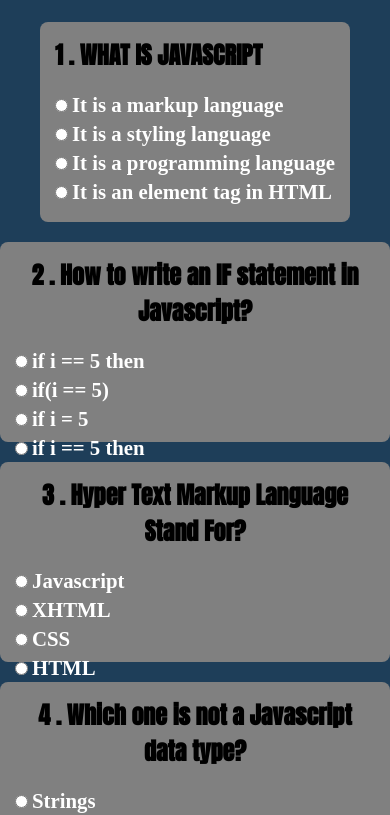
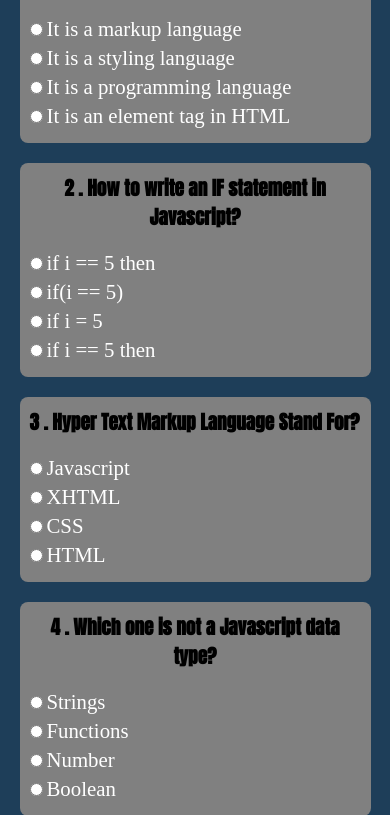
Before and after one commit to Zavi254/Javascript-Form_Test, a plain HTML site: page quiz_Board.html in a window 390 px wide. Shown: the part 104-919 px from the top of the page. Drawn offline with Linux system fonts and the light colour scheme.

Commit message:
Edited the forms for the mobile device design

```diff
--- a/assets/css/quizBoardLayout.css
+++ b/assets/css/quizBoardLayout.css
@@ -11,7 +11,6 @@ form{
     flex-direction: column;
     align-items: flex-start;
     color: white;
-    font-weight: bold;
     background-color:#808080 ;
 }
 form:hover{
@@ -23,14 +22,13 @@ form > * :not(h1){
     margin-bottom: 10px;
 }
 form > h1{
-    font-size: 1.5rem;
     color: black;
     font-family: 'Anton', sans-serif;
 }
 @media only screen and (max-width:768px){
     h1{
         text-align: center;
-        font-size: 2.3rem;
+        font-size: 1.2rem;
         color: #fff;
         margin-bottom: 20px;
     }
@@ -41,8 +39,9 @@ form > h1{
         align-items: center;
     }
     form{
-        padding: 15px;
-        height: 200px;
+        padding: 10px;
+        width: 90%;
+        height: auto;
         border-radius: 8px;
         margin-top: 20px;
 
```
